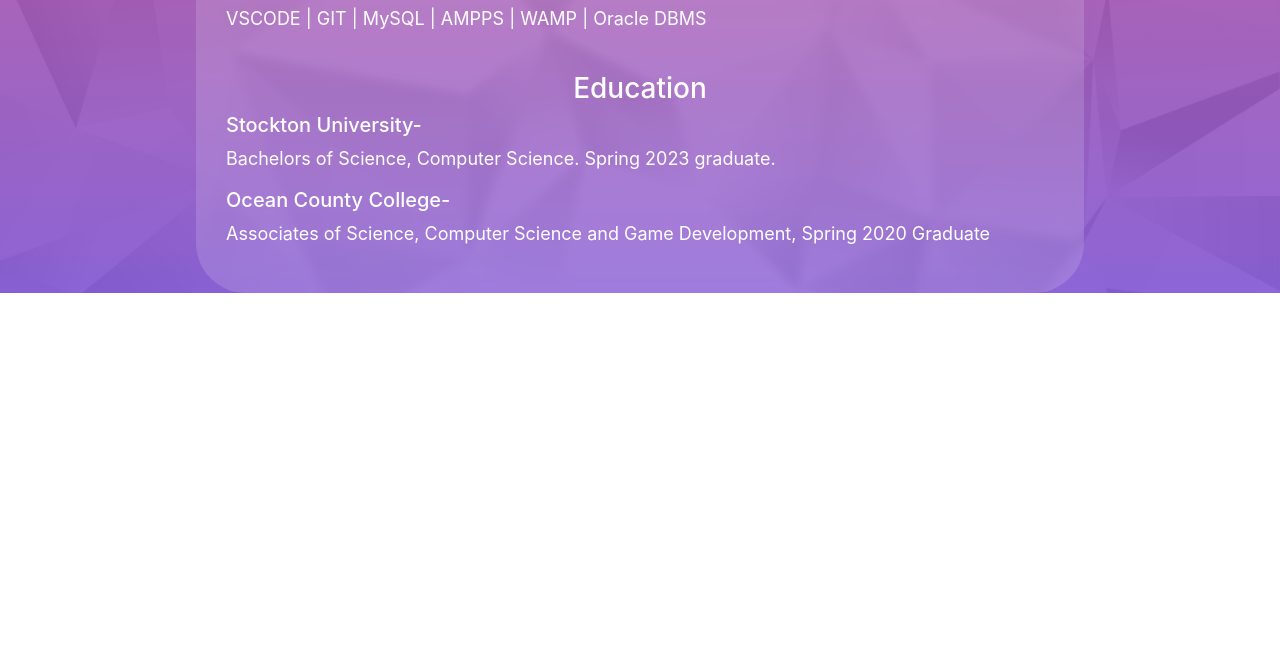
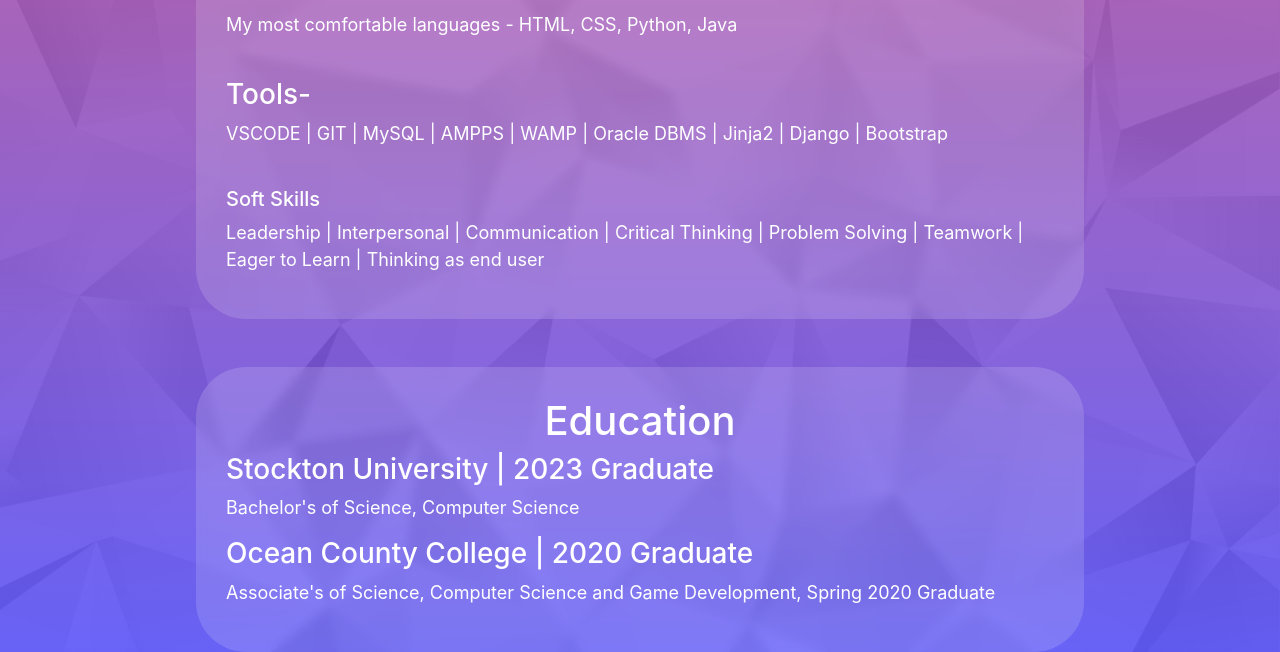
Before and after one commit to MannyEchavez/MannyEchavez.github.io, a plain HTML site: page index.html in a window 1280 px wide. Shown: the part 892-1544 px from the top of the page. Before the commit the page ends 1185 px from the top, so only its background shows below. Drawn offline with nearby package versions, Linux system fonts and the light colour scheme.

Commit message:
AboutMe Cleanup

```diff
--- a/index.html
+++ b/index.html
@@ -14,10 +14,9 @@
 <body>
 
 	<div class="image">
-		<a style = "color:white; left: 0" href="http://www.freepik.com">Background Image Designed by Freepik</a>
 
 		<div class="container">
-
+			<!--nav-->
 			<div class="header">
 				<center>
 					<a style = "color:white" href = "index.html">About Me</a>&nbsp; &nbsp;
@@ -30,8 +29,8 @@
 					<br>
 					<br>
 			</div>
-
-
+			<!--aboutme-->
+			 	<center><H1>WEBSITE UNDER CONSTRUCTION</H1></center>
 				<div class="text-box">
 					<div class="tracking-in-expand">
 											<center><h1>Hey there! I'm Manny!</h1>
@@ -48,31 +47,31 @@
 					</div>
 
 				</div>
-
+				<!--Technical Skills-->
 				<br><br>
 				<div class="text-box">
 					<div class="tracking-in-expand" style= "animation-delay: 2s">
 						<center><h1>Technical Skills</h1></center>
 					</div>
-
-
 					<div class="text-focus-in" style= "animation-delay: 2s" >
-						<h3>Languages -</h3>
+						<h3>Languages - </h3>
 						<p>HTML | CSS | JavaScript | PHP | Java | Python | SQL </p>
+						<p>My most comfortable languages - HTML, CSS, Python, Java</p>
 						<br>
 						<h3>Tools-</h3>
-						<p>VSCODE | GIT | MySQL | AMPPS | WAMP | Oracle DBMS</p>
-
-
-						<BR>
-						<center><h3>Education</h3></center>
-						<h5>Stockton University-</h5><p>Bachelors of Science, Computer Science. Spring 2023 graduate.</p>
-						<h5>Ocean County College-</h5><p>Associates of Science, Computer Science and Game Development, Spring 2020 Graduate</p>
-
-
-
+						<p>VSCODE | GIT | MySQL | AMPPS | WAMP | Oracle DBMS | Jinja2 | Django | Bootstrap</p>
+						<br>
+						<h5>Soft Skills</h5>
+						<p>Leadership | Interpersonal | Communication | Critical Thinking | Problem Solving | Teamwork | Eager to Learn | Thinking as end user</p>
 					</div>
 
+				</div>
+				<br><br>
+				<!--Education-->
+				<div class="text-box">
+					<center><h1>Education</h1></center>
+						<h3>Stockton University | 2023 Graduate</h3><p>Bachelor's of Science, Computer Science</p>
+						<h3>Ocean County College | 2020 Graduate</h3><p>Associate's of Science, Computer Science and Game Development, Spring 2020 Graduate</p>
 				</div>
 
 
--- a/style.css
+++ b/style.css
@@ -50,7 +50,7 @@ p {
     justify-content: space-between;
     color: rgb(0, 0, 0);
     font-size: 25px;
-
+    padding-top: 40px;
 }
 
 .attribute{
```
Also changed, not shown: contact.html (+2 -0 lines), esports.html (+1 -0 lines), portfolio.html (+2 -0 lines).
